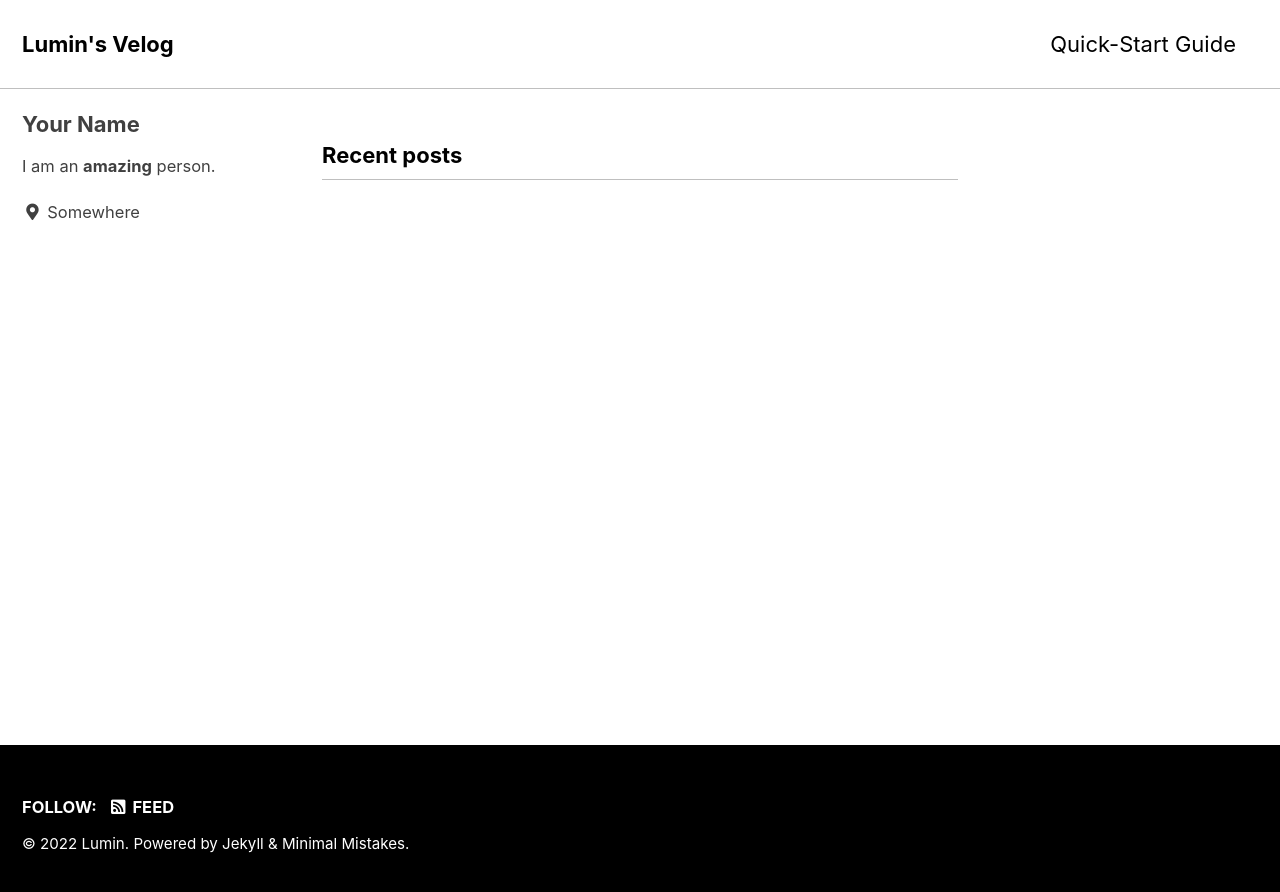
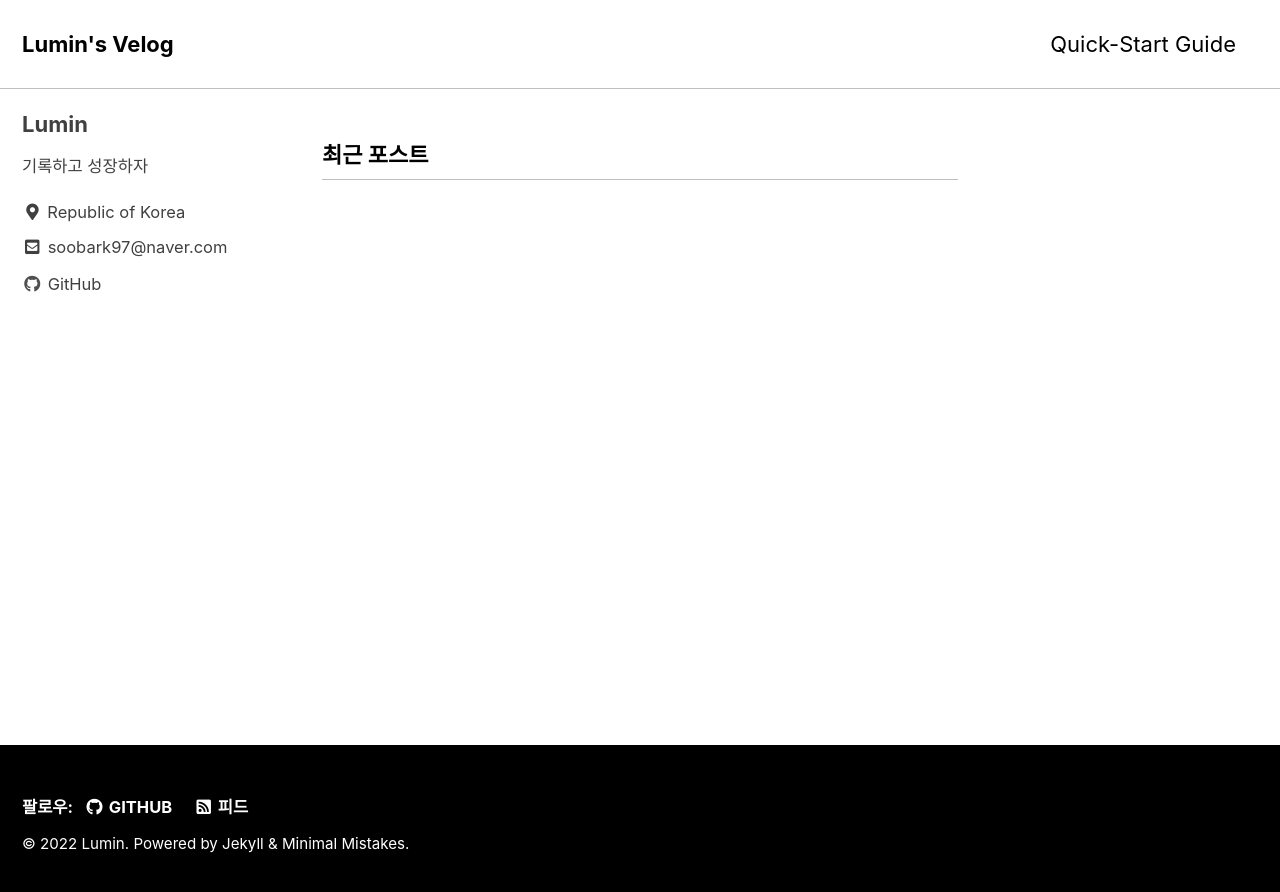
Before and after one commit to SeongMin2/SeongMin2.github.io, a Jekyll site: the page built from index.html, in a window 1280 px wide. Shown: the top 892 px of the page. Built offline with Jekyll 4.4.1, drawn with Linux system fonts in a browser that asks for light colours; cached includes are drawn as plain includes; the list of posts is cut into pages by our own code.

Commit message:
Modify config

```diff
--- a/_config.yml
+++ b/_config.yml
@@ -15,15 +15,15 @@
 minimal_mistakes_skin    : "contrast" # "air", "aqua", "contrast", "dark", "dirt", "neon", "mint", "plum", "sunrise"
 
 # Site Settings
-locale                   : "en-US"
+locale                   : "ko-KR"
 title                    : "Lumin's Velog"
 title_separator          : "-"
 subtitle                 : # site tagline that appears below site title in masthead
 name                     : "Lumin"
 description              : "An amazing website."
-url                      : # the base hostname & protocol for your site e.g. "https://mmistakes.github.io"
-baseurl                  : # the subpath of your site, e.g. "/blog"
-repository               : # GitHub username/repo-name e.g. "mmistakes/minimal-mistakes"
+url                      : "https://SeongMin2.github.io"
+baseurl                  : # the subpath of your site, e.g. ""
+repository               : "SeongMin2/SeongMin2.github.io"
 teaser                   : # path of fallback teaser image, e.g. "/assets/images/500x300.png"
 logo                     : # path of logo image to display in the masthead, e.g. "/assets/images/88x88.png"
 masthead_title           : # overrides the website title displayed in the masthead, use " " for no title
@@ -102,27 +102,27 @@ analytics:
 
 # Site Author
 author:
-  name             : "Your Name"
+  name             : "Lumin"
   avatar           : # path of avatar image, e.g. "/assets/images/bio-photo.jpg"
-  bio              : "I am an **amazing** person."
-  location         : "Somewhere"
+  bio              : "기록하고 성장하자"
+  location         : "Republic of Korea"
   email            :
   links:
-    - label: "Email"
+    - label: "soobark97@naver.com"
       icon: "fas fa-fw fa-envelope-square"
-      # url: "mailto:your.name@email.com"
+      url: "mailto:soobark97@naver.com"
     - label: "Website"
       icon: "fas fa-fw fa-link"
       # url: "https://your-website.com"
-    - label: "Twitter"
-      icon: "fab fa-fw fa-twitter-square"
+    #- label: "Twitter"
+    #  icon: "fab fa-fw fa-twitter-square"
       # url: "https://twitter.com/"
-    - label: "Facebook"
-      icon: "fab fa-fw fa-facebook-square"
+    #- label: "Facebook"
+    #  icon: "fab fa-fw fa-facebook-square"
       # url: "https://facebook.com/"
     - label: "GitHub"
       icon: "fab fa-fw fa-github"
-      # url: "https://github.com/"
+      url: "https://github.com/SeongMin2/"
     - label: "Instagram"
       icon: "fab fa-fw fa-instagram"
       # url: "https://instagram.com/"
@@ -138,7 +138,7 @@ footer:
       # url:
     - label: "GitHub"
       icon: "fab fa-fw fa-github"
-      # url:
+      url: "https://github.com/SeongMin2/"
     - label: "GitLab"
       icon: "fab fa-fw fa-gitlab"
       # url:
```
